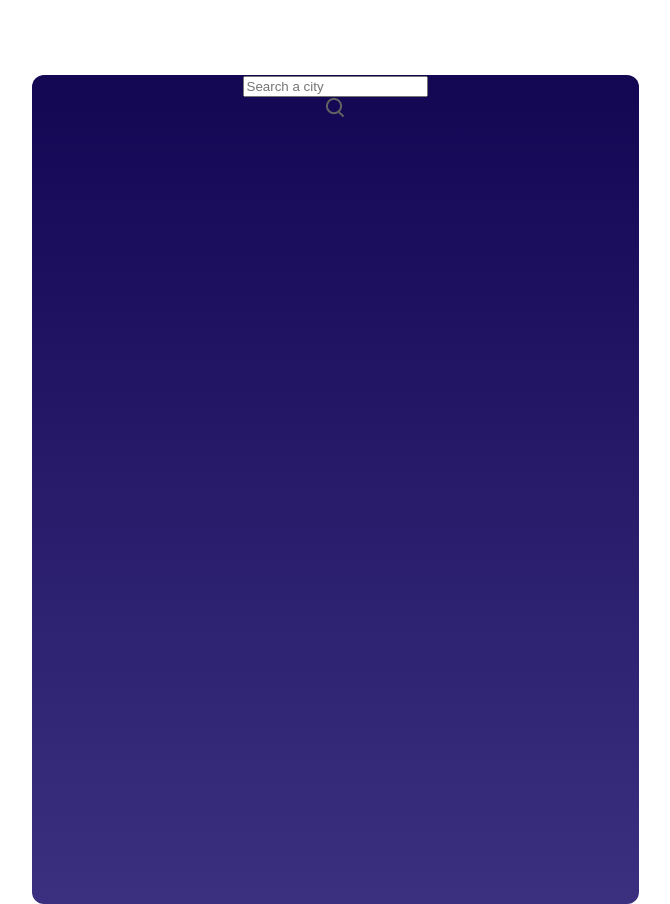
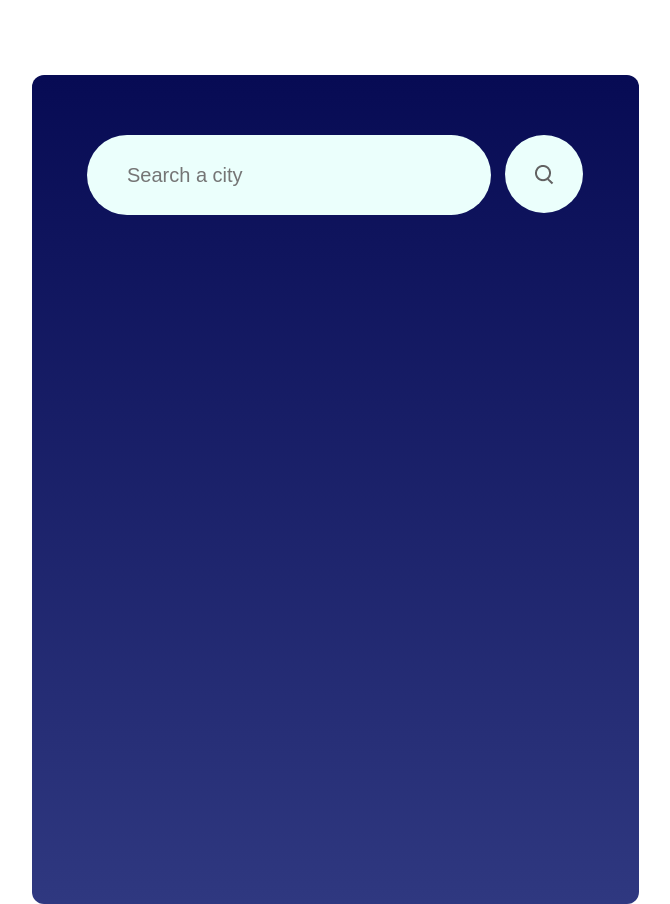
Before and after one commit to CoreyPhillipsOfficial/react-weather-app, a React (Create React App) app: page / in a window 1280 px wide. Shown: the whole page, without its empty margins (305-975 px from the left). Built offline with nearby package versions, Linux system fonts and the light colour scheme.

Commit message:
styled input field

```diff
--- a/src/Components/WeatherApp/WeatherApp.css
+++ b/src/Components/WeatherApp/WeatherApp.css
@@ -4,5 +4,37 @@
     margin: auto;
     margin-top: 75px;
     border-radius: 12px;
-    background-image: linear-gradient(180deg, #130754 0%, #3b2f80 100%);
+    background-image: linear-gradient(180deg, #070b54 0%, #2f3880 100%);
 }
+
+.top-bar {
+    display: flex;
+    justify-content: center;
+    gap: 14px;
+    padding-top: 60px;
+}
+
+.top-bar input {
+    display: flex;
+    width: 362px;
+    height: 78px;
+    background: #ebfffc;
+    border: none;
+    outline: none;
+    border-radius: 40px;
+    padding-left: 40px;
+    color: #626262;
+    font-size: 20px;
+    font-weight: 400;
+}
+
+.search-icon {
+    display: flex;
+    justify-content: center;
+    align-items: center;
+    width: 78px;
+    height: 78px;
+    background: #ebfffc;
+    border-radius: 40px;
+    cursor: pointer;
+}
```
